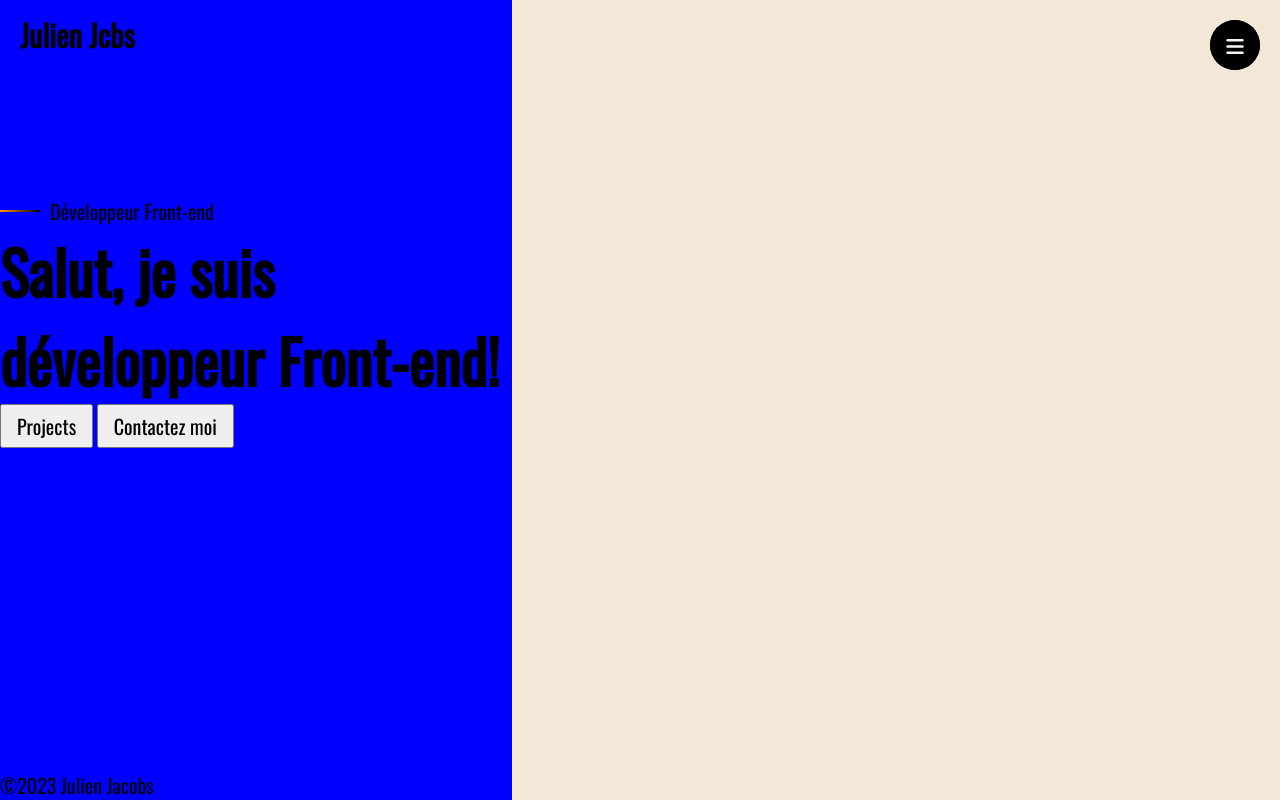
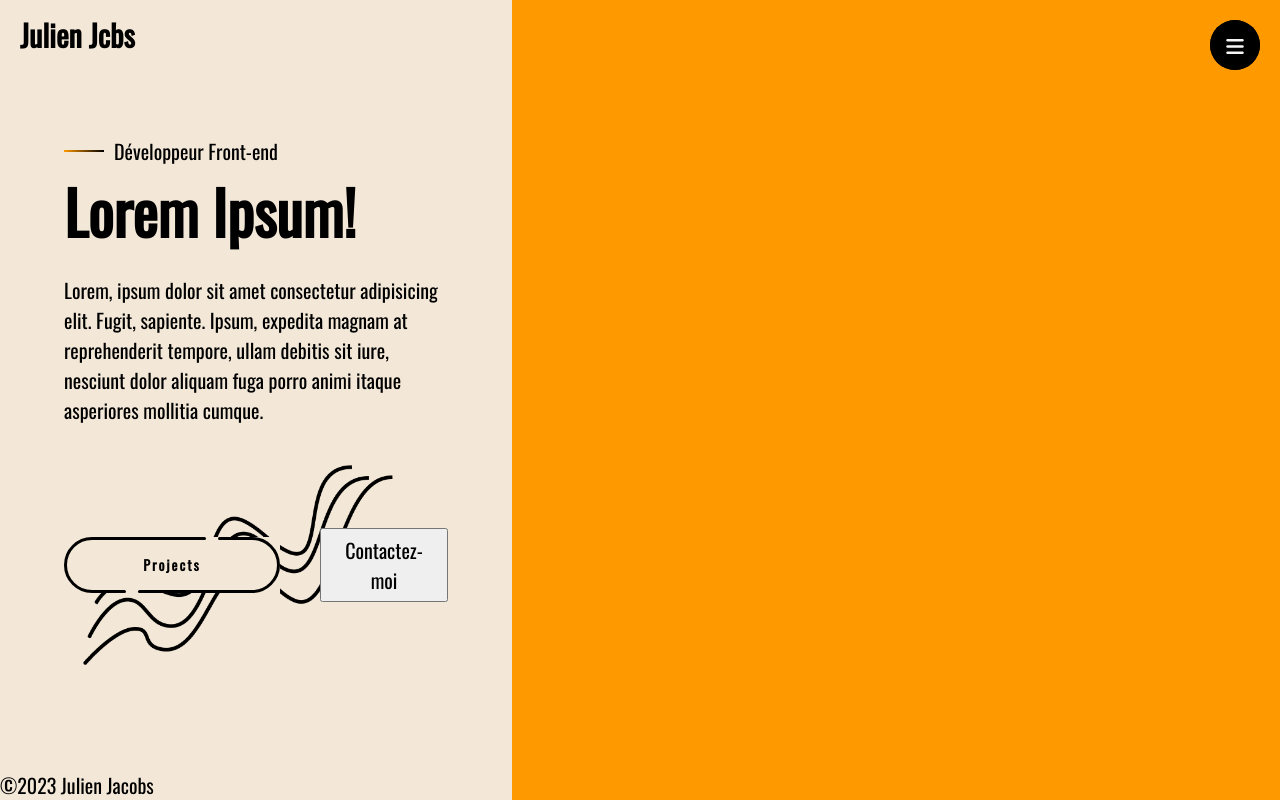
Before and after one commit to Tswide/portfolio, a PHP site: page /portfolio/ in a window 1280 px wide. Run offline with PHP 8.4, Linux system fonts and the light colour scheme; some libraries are stand-ins or nearby versions.

Commit message:
Finition de la partie left

```diff
--- a/css/accueil.css
+++ b/css/accueil.css
@@ -1,15 +1,17 @@
 #accueil {
     height: 100vh;
     width: 100vw;
+    display: flex;
+    flex-direction: row;
 }
 
 .left_column {
-    background-color: blue;
     height: 100%;
-    width: 40%;
+    width: 30vw;
     display: flex;
     flex-direction: column;
     justify-content: center;
+    margin: 0 5%;
 }
 
 .titre_poste_groupe {
@@ -23,6 +25,11 @@
 
 .presentation_poste {
     font-size: var(--title-font-size);
+    margin-bottom: var(--mg-bottom);
+}
+
+.description {
+    margin-bottom: var(--mg-bottom-div);
 }
 
 #barre {
@@ -34,7 +41,20 @@
 }
 
 .groupe_buttons{
+    position: relative;
+    display: flex;
+    flex-direction: row;
+    align-items: center;
     height: 200px;
+    width: 100%;
+}
+
+.buttons {
+    z-index: 2;
+    width : 100% ;
+    display : flex ;
+    flex-direction : row;
+    align-items : center ;
 }
 
 .button {
@@ -42,7 +62,20 @@
 }
 
 .dessin_accompagnement {
+    position: absolute;
+    top: 0;
+    left: 5%;
     background-image: url(../assets/Union.png);
     background-repeat: no-repeat;
     background-size: contain;
+    height: 100%;
+    width: 100%;
 }
+
+/*  */
+
+.right_column {
+    background-color: var(--button-color);
+    height: 100%;
+    width: 60%;
+}
--- /dev/null
+++ b/css/button_custom.css
@@ -0,0 +1,206 @@
+.button_custom{
+    position : relative ;
+    z-index : 0 ;
+    width : 240px ;
+    height : 56px ;
+    text-decoration : none ;
+    font-size : 14px ;
+    font-weight : bold ;
+    color : var(--paragraphe-color) ;
+    letter-spacing : 2px ;
+    transition : all .3s ease ;
+    background-color: var(--background-color);
+    margin-right: var(--mg-bottom-div);
+}
+.button_custom__text{
+    display : flex ;
+    justify-content : center ;
+    align-items : center ;
+    width : 100% ;
+    height : 100% ;
+}
+.button_custom::before,
+.button_custom::after,
+.button_custom__text::before,
+.button_custom__text::after{
+    content : '' ;
+    position : absolute ;
+    height : 3px ;
+    border-radius : 2px ;
+    background : var(--paragraphe-color) ;
+    transition : all .5s ease ;
+}
+.button_custom::before{
+    top : 0 ;
+    left : 54px ;
+    width : calc( 100% - 56px * 2 - 16px ) ;
+}
+.button_custom::after{
+    top : 0 ;
+    right : 54px ;
+    width : 8px ;
+}
+.button_custom__text::before{
+    bottom : 0 ;
+    right : 54px ;
+    width : calc( 100% - 56px * 2 - 16px ) ;
+}
+.button_custom__text::after{
+    bottom : 0 ;
+    left : 54px ;
+    width : 8px ;
+}
+.button_custom__line{
+    position : absolute ;
+    top : 0 ;
+    width : 56px ;
+    height : 100% ;
+    overflow : hidden ;
+}
+.button_custom__line::before{
+    content : '' ;
+    position : absolute ;
+    top : 0 ;
+    width : 150% ;
+    height : 100% ;
+    box-sizing : border-box ;
+    border-radius : 300px ;
+    border : solid 3px var(--paragraphe-color) ;
+}
+.button_custom__line:nth-child(1),
+.button_custom__line:nth-child(1)::before{
+    left : 0 ;
+}
+.button_custom__line:nth-child(2),
+.button_custom__line:nth-child(2)::before{
+    right : 0 ;
+}
+.button_custom:hover{
+    letter-spacing : 6px ;
+}
+.button_custom:hover::before,
+.button_custom:hover .button_custom__text::before{
+    width : 8px ;
+}
+.button_custom:hover::after,
+.button_custom:hover .button_custom__text::after{
+    width : calc( 100% - 56px * 2 - 16px ) ;
+}
+.button_custom__drow1,
+.button_custom__drow2{
+    position : absolute ;
+    z-index : -1 ;
+    border-radius : 16px ;
+    transform-origin : 16px 16px ;
+}
+.button_custom__drow1{
+    top : -16px ;
+    left : 40px ;
+    width : 32px ;
+    height : 0;
+    transform : rotate( 30deg ) ;
+}
+.button_custom__drow2{
+    top : 44px ;
+    left : 77px ;
+    width : 32px ;
+    height : 0 ;
+    transform : rotate(-127deg ) ;
+}
+.button_custom__drow1::before,
+.button_custom__drow1::after,
+.button_custom__drow2::before,
+.button_custom__drow2::after{
+    content : '' ;
+    position : absolute ;
+}
+.button_custom__drow1::before{
+    bottom : 0 ;
+    left : 0 ;
+    width : 0 ;
+    height : 32px ;
+    border-radius : 16px ;
+    transform-origin : 16px 16px ;
+    transform : rotate( -60deg ) ;
+}
+.button_custom__drow1::after{
+    top : -10px ;
+    left : 45px ;
+    width : 0 ;
+    height : 32px ;
+    border-radius : 16px ;
+    transform-origin : 16px 16px ;
+    transform : rotate( 69deg ) ;
+}
+.button_custom__drow2::before{
+    bottom : 0 ;
+    left : 0 ;
+    width : 0 ;
+    height : 32px ;
+    border-radius : 16px ;
+    transform-origin : 16px 16px ;
+    transform : rotate( -146deg ) ;
+}
+.button_custom__drow2::after{
+    bottom : 26px ;
+    left : -40px ;
+    width : 0 ;
+    height : 32px ;
+    border-radius : 16px ;
+    transform-origin : 16px 16px ;
+    transform : rotate( -262deg ) ;
+}
+.button_custom__drow1,
+.button_custom__drow1::before,
+.button_custom__drow1::after,
+.button_custom__drow2,
+.button_custom__drow2::before,
+.button_custom__drow2::after{
+    background : var( --second-color ) ;
+}
+.button_custom:hover .button_custom__drow1{
+    animation : drow1 ease-in .06s ;
+    animation-fill-mode : forwards ;
+}
+.button_custom:hover .button_custom__drow1::before{
+    animation : drow2 linear .08s .06s ;
+    animation-fill-mode : forwards ;
+}
+.button_custom:hover .button_custom__drow1::after{
+    animation : drow3 linear .03s .14s ;
+    animation-fill-mode : forwards ;
+}
+.button_custom:hover .button_custom__drow2{
+    animation : drow4 linear .06s .2s ;
+    animation-fill-mode : forwards ;
+}
+.button_custom:hover .button_custom__drow2::before{
+    animation : drow3 linear .03s .26s ;
+    animation-fill-mode : forwards ;
+}
+.button_custom:hover .button_custom__drow2::after{
+    animation : drow5 linear .06s .32s ;
+    animation-fill-mode : forwards ;
+}
+@keyframes drow1{
+    0%   { height : 0 ; }
+    100% { height : 100px ; }
+}
+@keyframes drow2{
+    0%   { width : 0 ; opacity : 0 ;}
+    10%  { opacity : 0 ;}
+    11%  { opacity : 1 ;}
+    100% { width : 120px ; }
+}
+@keyframes drow3{
+    0%   { width : 0 ; }
+    100% { width : 80px ; }
+}
+@keyframes drow4{
+    0%   { height : 0 ; }
+    100% { height : 120px ; }
+}
+@keyframes drow5{
+    0%   { width : 0 ; }
+    100% { width : 124px ; }
+}
--- a/css/navbar.css
+++ b/css/navbar.css
@@ -1,4 +1,5 @@
 nav {
+    z-index: 999;
     display: flex;
     flex-direction: row;
     align-items: center;
@@ -9,14 +10,14 @@ nav {
     left: 20px;
     font-size: 30px;
     color: var(--paragraphe-color);
-    z-index: 2;
+    z-index: 998;
     transition: 1s;
 }
 #active:checked ~ .title_nav {
     color: var(--second-color);
 }
 .wrapper{
-    z-index: 1;
+    z-index: 996;
     position: fixed;
     top: 0;
     left: 0;
@@ -31,7 +32,7 @@ nav {
 }
 .menu-btn{
     position: absolute;
-    z-index: 2;
+    z-index: 999;
     right: 20px;
     /* left: 20px; */
     top: 20px;
--- a/includes/header.php
+++ b/includes/header.php
@@ -11,6 +11,8 @@
     <link rel="stylesheet" href="http://localhost/portfolio/css/navbar.css">
     <link rel="stylesheet" href="http://localhost/portfolio/css/accueil.css">
 
+    <link rel="stylesheet" href="http://localhost/portfolio/css/button_custom.css">
+
     <link href="https://fonts.googleapis.com/css2?family=Oswald&display=swap" rel="stylesheet">
     <link href="https://fonts.googleapis.com/css2?family=Lato&display=swap" rel="stylesheet">
     <script src="https://kit.fontawesome.com/a076d05399.js"></script>
--- a/includes/menu.php
+++ b/includes/menu.php
@@ -5,8 +5,8 @@
         <label for="active" class="menu-btn"><i class="fas fa-bars"></i></label>
         <div class="wrapper">
             <ul>
-                <li><a href="../index.php">Accueil</a></li>
-                <li><a href="#">Compétences</a></li>
+                <li><a href="http://localhost/portfolio/index.php">Accueil</a></li>
+                <li><a href="http://localhost/portfolio/pages/competences.php">Compétences</a></li>
                 <li><a href="#">Formations</a></li>
                 <li><a href="#">Portfolio</a></li>
                 <li><a href="#">Contact</a></li>
@@ -14,7 +14,7 @@
             session_start();
             if (isset($_SESSION['id']) && isset($_SESSION['pseudo'])) {
             ?>
-                <li><a href="../portfolio/admin/administration.php">Administration</a></li>
+                <li><a href="http://localhost/portfolio/admin/administration.php">Administration</a></li>
             <?php
             }
             ?>
--- a/index.php
+++ b/index.php
@@ -5,16 +5,25 @@
         <div class="titre_poste_groupe">
             <span id="barre"></span><p class="titre_poste">Développeur Front-end</p>
         </div>
-        <h2 class="presentation_poste">Salut, je suis développeur Front-end!</h2>
+        <h2 class="presentation_poste">Lorem Ipsum!</h2>
+        <p class="description">Lorem, ipsum dolor sit amet consectetur adipisicing elit. Fugit, sapiente. Ipsum, expedita magnam at reprehenderit tempore, ullam debitis sit iure, nesciunt dolor aliquam fuga porro animi itaque asperiores mollitia cumque.</p>
         <div class="groupe_buttons">
             <div class="buttons">
-                <button class="button"><p>Projects</p></button>
-                <button class="button"><p>Contactez moi</p></button>
+                <a href="#" class="button_custom">
+                    <div class="button_custom__line"></div>
+                    <div class="button_custom__line"></div>
+                    <span class="button_custom__text">Projects</span>
+                    <div class="button_custom__drow1"></div>
+                    <div class="button_custom__drow2"></div>
+                </a>
+                <button class="button"><p>Contactez-moi</p></button>
             </div>
-            <span class="dessin_accompagnement"></span>
+            <div class="dessin_accompagnement"></div>
         </div>
     </div>
-    <div class="right_column"></div>
+    <div class="right_column">
+        <!-- <img src="" alt="">  ENLEVER LE FOND -->
+    </div>
 </section>
 
 <?php include_once 'includes/footer.php'; ?>
--- /dev/null
+++ b/pages/competences.php
@@ -0,0 +1,3 @@
+<?php include_once '../includes/header.php'; ?>
+
+<?php include_once '../includes/footer.php'; ?>
--- a/style.css
+++ b/style.css
@@ -2,7 +2,7 @@
     /* Color */
     --background-color: #f3e8d8;
     --main-color: rgb(247, 246, 246);
-    --second-color: #ffb23e;
+    --second-color: #faba5a;
     --button-color: #ff9900;
     --paragraphe-color: rgb(0, 0, 0);
 
```
Also changed, not shown: includes/menu_second.php (deleted, +0 -19 lines).
